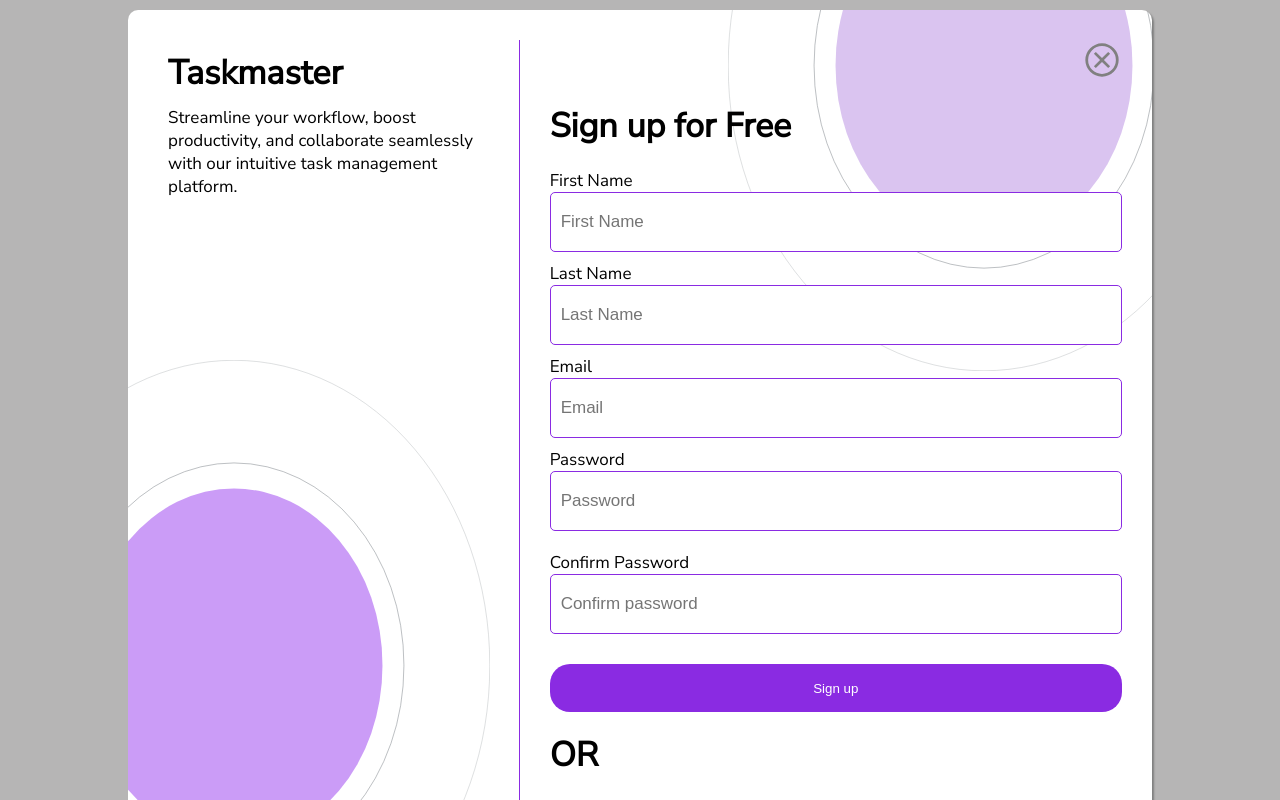
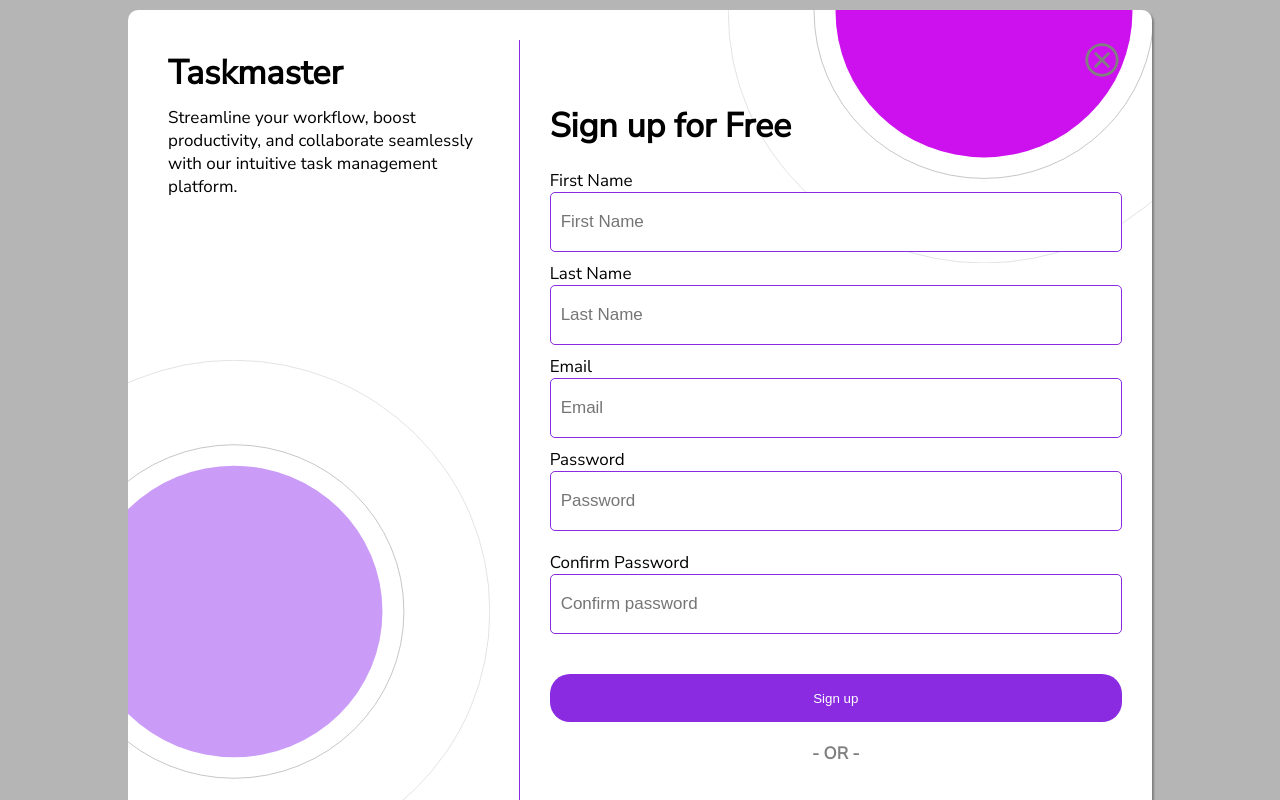
Before and after one commit to kperusi/taskmaster-app, a React (Create React App) app in the folder taskmaster-app/: page /taskmaster/register in a window 1280 px wide. Shown: the top 800 px of the page. Built offline with nearby package versions, Linux system fonts and the light colour scheme.

Commit message:
added error message to reg.

```diff
--- a/taskmaster-app/src/pages/DashboardPage.js
+++ b/taskmaster-app/src/pages/DashboardPage.js
@@ -266,7 +266,7 @@ export default function DashboardPage() {
                     <XAxis dataKey="name" />
                     <YAxis />
                     <Tooltip />
-                    <Bar dataKey="completed" stackId="a" fill="#4CAF50" />
+                    <Bar dataKey="completed" stackId="a" fill="blueviolet" />
                     <Bar dataKey="pending" stackId="a" fill="#FFA726" />
                   </BarChart>
                 </ResponsiveContainer>
--- a/taskmaster-app/src/pages/Registration.js
+++ b/taskmaster-app/src/pages/Registration.js
@@ -10,16 +10,12 @@ export default function Registration() {
   const [lastName, setLastName] = useState("");
   const [email, setEmail] = useState("");
   const [password, setPassword] = useState();
+  const [cpassword, setCPassword] = useState();
   const [user, setUser] = useState({});
+  const [msg, setMsg] = useState("");
+  const [msgColor, setMsgColor] = useState("");
 
   async function createTaskHandler(id) {
-    // e.preventDefault();
-    // console.log(params);
-    // Check if values are empty
-    // if (!title || !description) {
-    //   console.error("Title and description are required");
-    //   return;
-    // }
     const today = new Date();
 
     // Create a new Date object for tomorrow by adding 1 day
@@ -49,14 +45,17 @@ export default function Registration() {
     try {
       const token = localStorage.getItem("token"); // or however you store your token
 
-      const response = await fetch("https://taskmaster-apps.onrender.com/addTask", {
+      const response = await fetch(
+        "https://taskmaster-apps.onrender.com/addTask",
+        {
           method: "POST",
           headers: {
             "Content-Type": "application/json",
             Authorization: `Bearer ${token}`,
           },
           body: JSON.stringify(newTask),
-      });
+        }
+      );
 
       // Log the full error response
       const data = await response.json();
@@ -80,6 +79,15 @@ export default function Registration() {
 
   async function handleRegister(e) {
     e.preventDefault();
+
+if(password!==cpassword) {
+  setMsgColor('red')
+  setMsg("Passwords do not match");
+  return;
+}
+
+
+
     let firstname = firstName;
     let lastname = lastName;
 
@@ -87,22 +95,28 @@ export default function Registration() {
     console.log(newUser);
 
     try {
-      const response = await fetch(`https://taskmaster-apps.onrender.com/register`, {
+      const response = await fetch(
+        `https://taskmaster-apps.onrender.com/register`,
+        {
           method: "POST",
           headers: {
             "Content-Type": "application/json",
           },
           body: JSON.stringify(newUser),
-      });
+        }
+      );
 
       const data = await response.json();
 
       if (!response.ok) {
+        setMsgColor('red')
+        setMsg(data.message);
         throw new Error(data.message || "Registration failed");
       }
       console.log("registration successful");
       console.log(data.id);
-
+      setMsgColor('green')
+      setMsg("You are now registered successfully");
       createTaskHandler(data.id);
 
       // this.showMessage(this.registerSuccess, 'Registration successful! Please login.');
@@ -113,6 +127,8 @@ export default function Registration() {
     } catch (error) {
       // this.showMessage(this.registerError, error.message);
       console.log(error.message);
+      setMsgColor('red')
+      setMsg("Registration failed");
     }
   }
 
@@ -131,7 +147,9 @@ export default function Registration() {
             <button
               className="cancel-btn"
               id="form-cancel-btn"
-                onClick={()=>{navigate('/')}}
+              onClick={() => {
+                navigate("/");
+              }}
             >
               <svg
                 xmlns="http://www.w3.org/2000/svg"
@@ -203,9 +221,11 @@ export default function Registration() {
                     id="password2"
                     className="confirm-password"
                     placeholder="Confirm password"
+                    onChange={(e) => setCPassword(e.target.value)}
                   />
                 </div>
               </div>
+              <p className={`${msgColor}`}>{msg}</p>
 
               <button
                 type="submit"
@@ -216,7 +236,7 @@ export default function Registration() {
               </button>
             </form>
 
-            <h1>OR</h1>
+            <h1 className="or">- OR -</h1>
             {/* <!-- sign in with google button --> */}
             <button className="google-btn">
               <svg
--- a/taskmaster-app/src/styles/styles.css
+++ b/taskmaster-app/src/styles/styles.css
@@ -284,7 +284,24 @@ footer {
 a:hover {
   cursor: pointer;
 }
-.sign-up-x,
+.sign-up-x{
+  display: flex;
+  flex-direction: row;
+  background-color: white;
+  padding: 30px;
+  box-shadow: 2px 2px 2px grey;
+  border-radius: 10px;
+  right: 10px;
+  gap: 30px;
+  width: 80%;
+  justify-content: space-between;
+  background-image: url("./images/bg-pattern-circlesbluevoilet.svg"), url("./images/bg-pattern-circlesbluevoilet2.svg");
+  background-repeat: no-repeat, no-repeat;
+  background-size: 50% 50%;
+  background-position:
+    -150px 350px,
+    600px -250px;
+}
 .login-x {
   display: flex;
   flex-direction: row;
@@ -298,9 +315,9 @@ a:hover {
   justify-content: space-between;
   background-image: url("./images/bg-pattern-circlesbluevoilet.svg"), url("./images/bg-pattern-circlesbluevoilet2.svg");
   background-repeat: no-repeat, no-repeat;
-  background-size: 50% 60%;
+  background-size: 50% 79%;
   background-position:
-    -150px 350px,
+    -150px 300px,
     600px -250px;
 }
 .sign-up-hero-x,
@@ -731,3 +748,8 @@ form button {
 .green{
   color: green;
 }
+.or{
+  align-self: center;
+  font-size: 1em;
+  color: gray;
+}
```
Also changed, not shown: taskmaster-app/src/styles/images/bg-pattern-circlesbluevoilet2.svg. Lines whose indentation alone changed are shown as unchanged.
